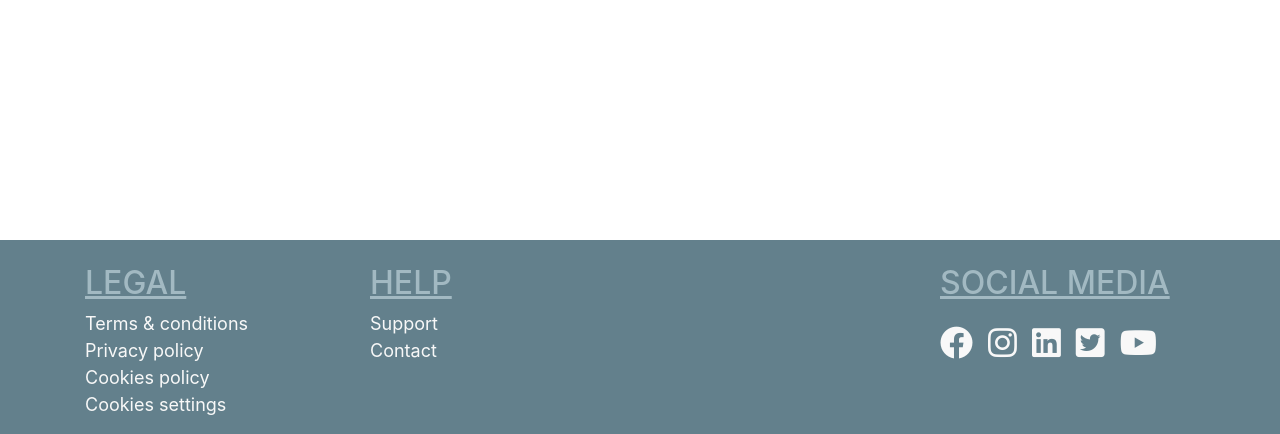
After one commit to hadibp/LeadersAccademy, a Node server app: page /footer in a window 1280 px wide. The commit adds this page. Shown: the part 366-800 px from the top of the page. Run offline with Node 20, Linux system fonts and the light colour scheme.

Commit message:
footer is ready

```diff
--- a/app.js
+++ b/app.js
@@ -13,9 +13,11 @@ app.get('/',(req,res)=>{
     res.render('home');
 })
 app.get('/nav',(req,res)=>{
-    res.render('partials/logindashbord');
+    res.render('partials/navbar');
 })
-
+app.get('/footer',(req,res)=>{
+    res.render('partials/footer')
+})
 app.listen(4000,()=>{
     console.log("website is running");
 })
--- /dev/null
+++ b/views/partials/footer.ejs
@@ -0,0 +1,87 @@
+<!DOCTYPE html>
+<html lang="en">
+  <head>
+    <meta charset="UTF-8" />
+    <meta http-equiv="X-UA-Compatible" content="IE=edge" />
+    <meta name="viewport" content="width=device-width, initial-scale=1.0" />
+    <link
+      rel="stylesheet"
+      href="https://maxcdn.bootstrapcdn.com/bootstrap/4.0.0/css/bootstrap.min.css"
+      integrity="sha384-Gn5384xqQ1aoWXA+058RXPxPg6fy4IWvTNh0E263XmFcJlSAwiGgFAW/dAiS6JXm"
+      crossorigin="anonymous"
+      -
+    />
+    <link rel="stylesheet" href="https://cdnjs.cloudflare.com/ajax/libs/font-awesome/6.0.0-beta3/css/all.min.css" integrity="sha512-Fo3rlrZj/k7ujTnHg4CGR2D7kSs0v4LLanw2qksYuRlEzO+tcaEPQogQ0KaoGN26/zrn20ImR1DfuLWnOo7aBA==" crossorigin="anonymous" referrerpolicy="no-referrer" />
+    <title>Footer</title>
+  </head>
+  <style>
+    footer {
+      background-color: #63808c;
+      position: fixed;
+      left: 0;
+      bottom: 0;
+      width: 100%;
+      color: #F8F8F8;
+      text-align: center;
+
+    }
+    ul {
+        text-align: left;
+        list-style-type: none;
+        font-size: 18px;
+        padding: 0;
+
+
+
+    }
+    .head-leagel{
+        color: #A2B9C2;
+        text-align: left;
+    }
+    .fab{
+        margin-left: 15px;
+        font-size: 33px;
+
+    }
+  </style>
+  <body>
+    <footer>
+      <div class="container">
+        <div class="row mt-4">
+          <div class="col">
+            <h2 class="head-leagel"><u> LEGAL</u></h2>
+            <ul>
+                <li>Terms & conditions</li>
+                <li>Privacy policy</li>
+                <li>Cookies policy</li>
+                <li>Cookies settings</li>
+            </ul>
+
+          </div>
+          <div class="col">
+            <h2 class="head-leagel"><u>HELP</u></h2>
+            <ul>
+                <li>Support</li>
+                <li>Contact</li>
+            </ul>
+          </div>
+          <div class="col">
+
+          </div>
+          <div class="col">
+            <h2 class="head-leagel"><u>SOCIAL MEDIA</u></h2>
+            <div class="row mt-4">
+                <i class="fab fa-facebook"></i>
+                <i class="fab fa-instagram"></i>
+                <i class="fab fa-linkedin"></i>
+                <i class="fab fa-twitter-square"></i>
+                <i class="fab fa-youtube"></i>
+            </div>
+
+          </div>
+
+        </div>
+      </div>
+    </footer>
+  </body>
+</html>
```
Also changed, not shown: views/home.ejs (+6 -1 lines), views/partials/logindashbord.ejs (deleted, +0 -46 lines), views/partials/navbar.ejs (added, +53 -0 lines).
